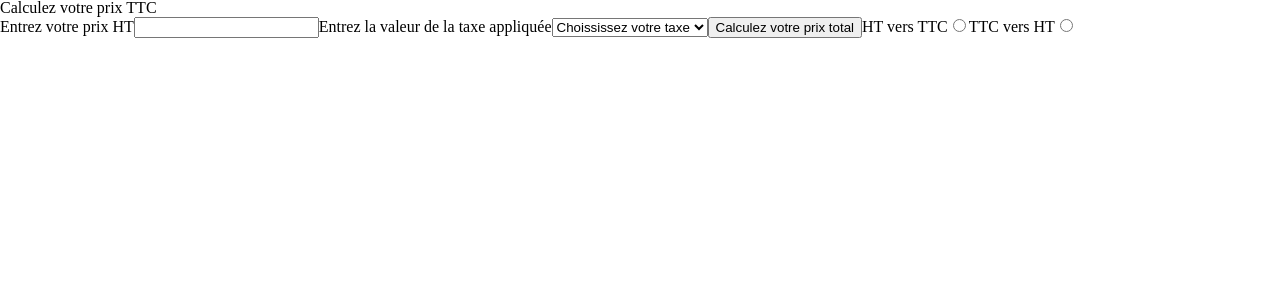
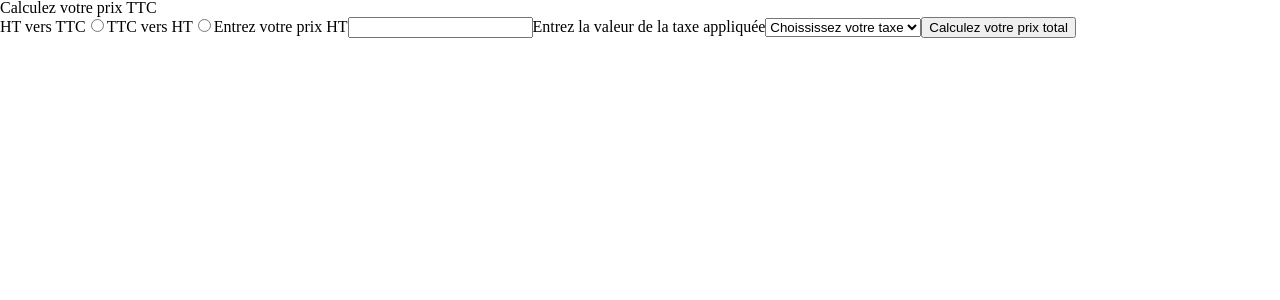
Before and after one commit to Ridaelko/HTtoTTC, a React (Vite) app: page / in a window 1280 px wide. Shown: the top 300 px of the page. Built offline with nearby package versions, Linux system fonts and the light colour scheme.

Commit message:
put input radio at the top

```diff
--- a/src/App.tsx
+++ b/src/App.tsx
@@ -18,6 +18,11 @@ const App = () => {
     <>
       <h1>Calculez votre prix TTC</h1>
       <form onSubmit={handleSubmit}>
+        <label htmlFor="ht">HT vers TTC</label>
+        <input id="ht" type="radio" name="mode" value="ht" />
+        <label htmlFor="ttc">TTC vers HT</label>
+        <input id="ttc" type="radio" name="mode" value="ttc" />
+
         <label htmlFor="value">Entrez votre prix HT</label>
         <input
           id="value"
@@ -47,11 +52,6 @@ const App = () => {
           <option value={20}>20</option>
         </select>
         <button type="submit">Calculez votre prix total</button>
-
-        <label htmlFor="ht">HT vers TTC</label>
-        <input id="ht" type="radio" name="mode" value="ht" />
-        <label htmlFor="ttc">TTC vers HT</label>
-        <input id="ttc" type="radio" name="mode" value="ttc" />
       </form>
     </>
   );
```
